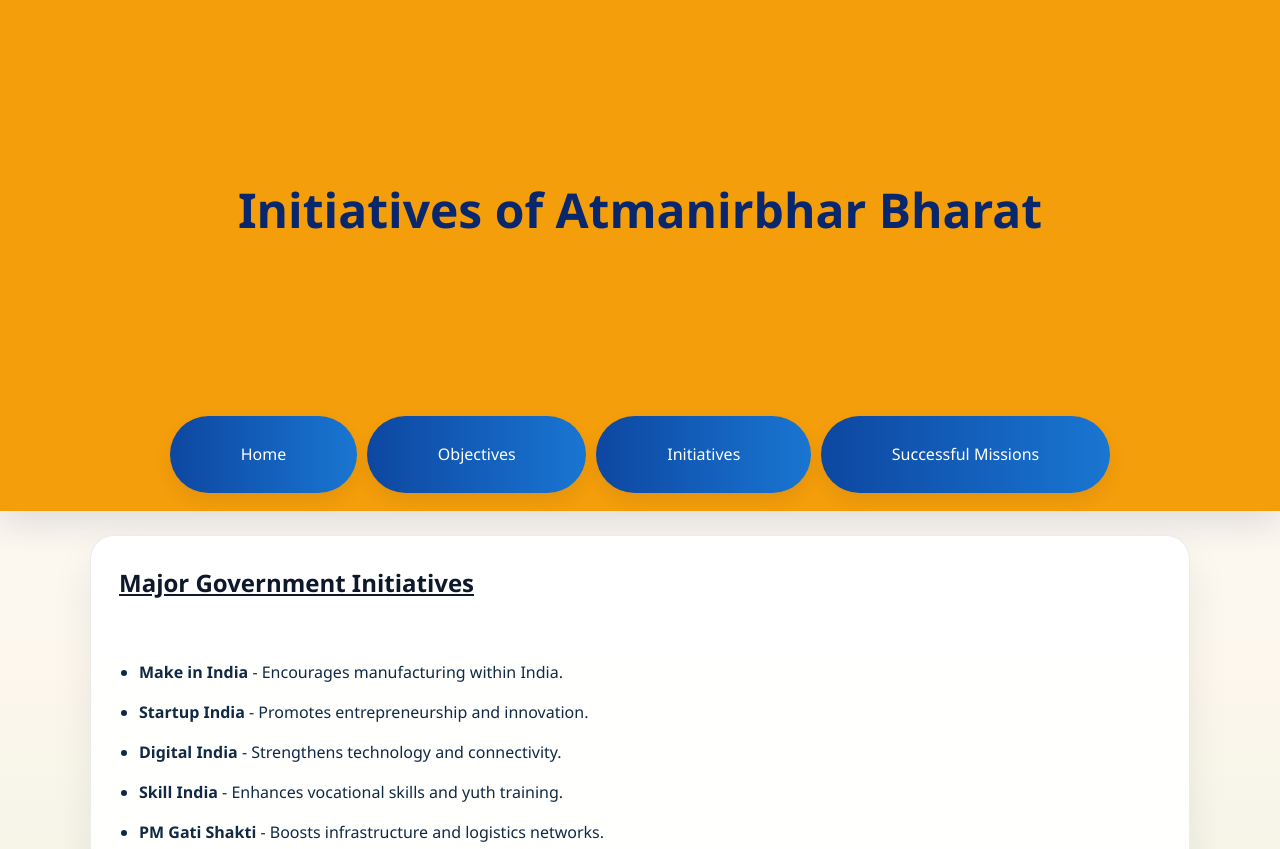
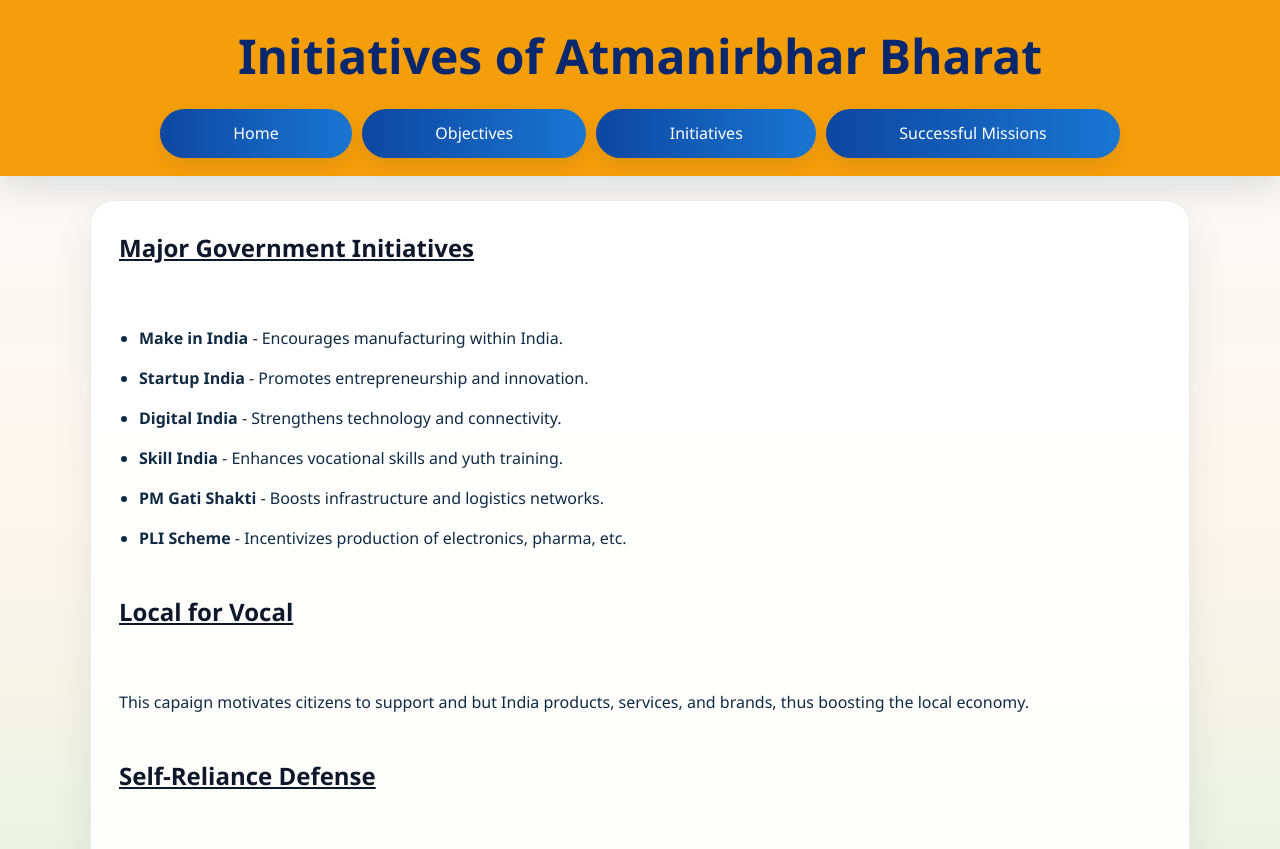
Before and after one commit to RIshabh-Raj4272/portfolio, a plain HTML site: page initiatives.html in a window 1280 px wide. Shown: the top 849 px of the page. Drawn offline with Linux system fonts and the light colour scheme.

Commit message:
Update initiatives.html

```diff
--- a/initiatives.html
+++ b/initiatives.html
@@ -7,13 +7,13 @@
 <body>
 
 <header>
-<h1><br><br>Initiatives of Atmanirbhar Bharat<br><br><br></h1>
-<nav>
- <br><br><a href="index.html" class="button">Home</a>
- <a href="objectives.html" class="button">Objectives</a>
- <a href="initiatives.html" class="button">Initiatives</a>
- <a href="missions.html" class="button">Successful Missions</a><br><br><br>
-</nav>
+ <h1>Initiatives of Atmanirbhar Bharat</h1>
+ <nav>
+  <a href="index.html" class="button">Home</a>
+  <a href="objectives.html" class="button">Objectives</a>
+  <a href="initiatives.html" class="button">Initiatives</a>
+  <a href="missions.html" class="button">Successful Missions</a>
+ </nav>
 </header>
 
 <section>
```
